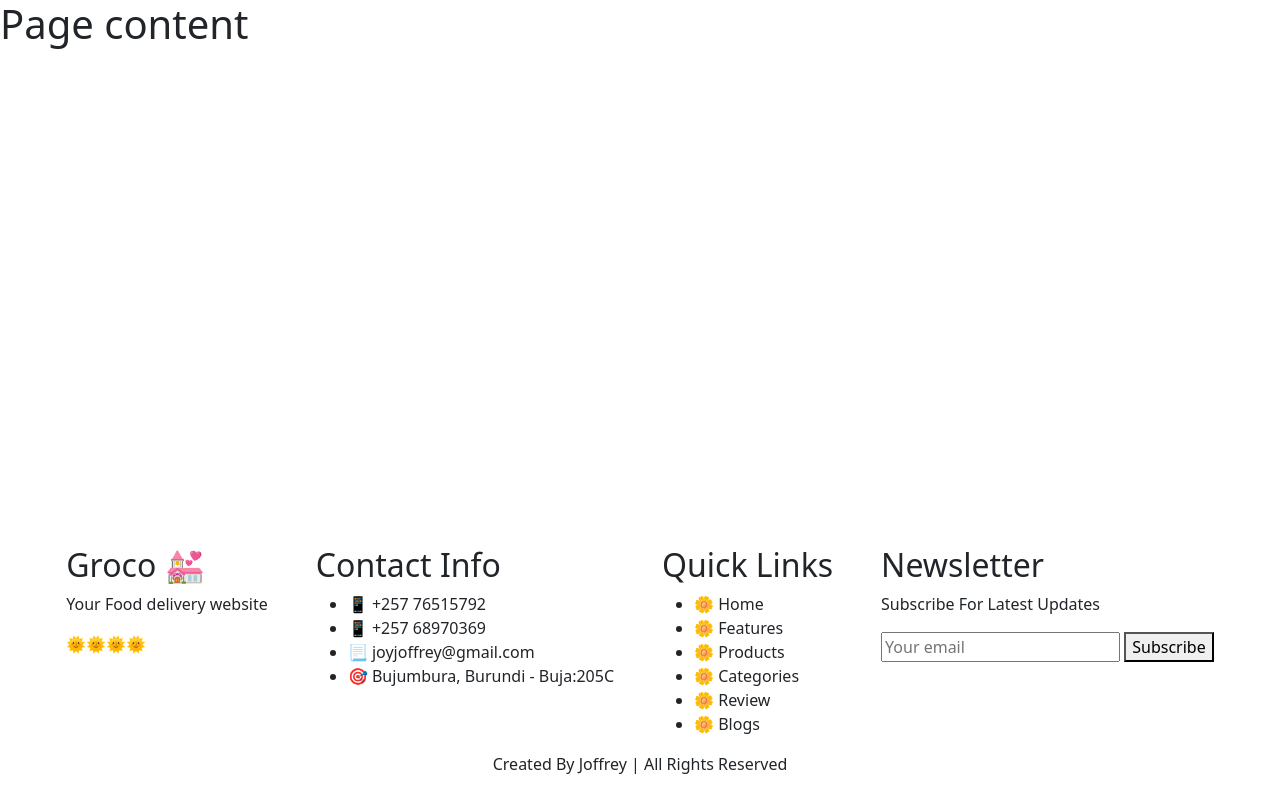
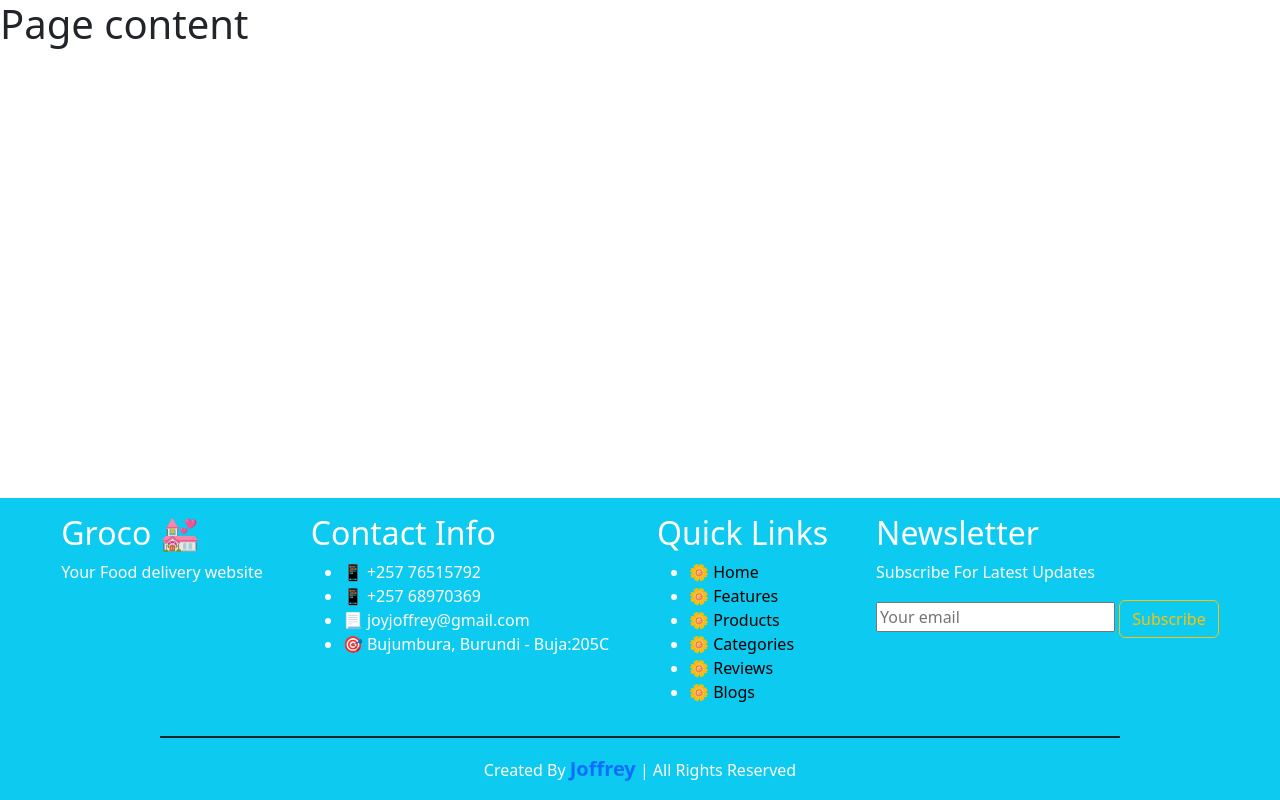
Before and after one commit to joffreynk/footerpageWithBoostrap, a plain HTML site: page index.html in a window 1280 px wide. Drawn offline with nearby package versions, Linux system fonts and the light colour scheme.

Commit message:
finalize footer Page

```diff
--- a/index.html
+++ b/index.html
@@ -3,57 +3,53 @@
   <head>
     <meta charset="utf-8">
     <meta name="viewport" content="width=device-width, initial-scale=1">
-    <title>Bootstrap demo</title>
+    <title>footer page with bootstrap</title>
     <link href="https://cdn.jsdelivr.net/npm/bootstrap@5.3.0-alpha3/dist/css/bootstrap.min.css" rel="stylesheet" integrity="sha384-KK94CHFLLe+nY2dmCWGMq91rCGa5gtU4mk92HdvYe+M/SXH301p5ILy+dN9+nJOZ" crossorigin="anonymous">
   </head>
   <body>
     <section>
       <h1>Page content</h1>
     </section>
-      <section class="position-fixed bottom-0 start-0 end-0 d-flex flex-column ms-xxl-5 mb-lg-4 justify-content-center  align-items-center">
+
+      <section class="position-fixed bottom-0 start-0 end-0 d-flex flex-column bg-info py-3 text-white justify-content-center  align-items-center">
         <div class="d-flex justify-content-between gap-5 align-items-start ">
           <div class="company">
             <h2>Groco <span class="emojis-header">&#128146;</span></h2>
             <p>Your Food delivery website</p>
-            <div class="d-flex">
-              <div class="company-logo">&#127774;</div>
-              <div class="company-logo">&#127774;</div>
-              <div class="company-logo">&#127774;</div>
-              <div class="company-logo">&#127774;</div>
-            </div>
           </div>
-          <div class="contact">
+          <div>
             <h2>Contact Info</h2>
             <ul>
-              <li>&#128241; <span> +257 76515792</span></li>
+              <li>&#128241; <span class="mylink"> +257 76515792</span></li>
               <li>&#128241; <span> +257 68970369</span></li>
               <li>&#128195; <span> joyjoffrey@gmail.com</span></li>
               <li>&#127919; <span> Bujumbura, Burundi - Buja:205C</span></li>
             </ul>
           </div>
-          <div class="links">
+          <div>
             <h2>Quick Links</h2>
             <ul>
-              <li>&#127804; <span>Home</span></li>
-              <li>&#127804; <span>Features</span></li>
-              <li>&#127804; <span>Products</span></li>
-              <li>&#127804; <span>Categories</span></li>
-              <li>&#127804; <span>Review</span></li>
-              <li>&#127804; <span>Blogs</span></li>
+              <li>&#127804; <a class="text-decoration-none text-black " href="/">Home</a></li>
+              <li>&#127804; <a class="text-decoration-none text-black " href="/features">Features</a></li>
+              <li>&#127804; <a class="text-decoration-none text-black " href="/products">Products</a></li>
+              <li>&#127804; <a class="text-decoration-none text-black " href="/categories">Categories</a></li>
+              <li>&#127804; <a class="text-decoration-none text-black " href="/reviews">Reviews</a></li>
+              <li>&#127804; <a class="text-decoration-none text-black " href="/blogs">Blogs</a></li>
             </ul>
           </div>
-          <div class="news">
+          <div>
             <h2>Newsletter</h2>
             <p>Subscribe For Latest Updates</p>
             <input type="email" placeholder="Your email" id="email"/>
-            <button>Subscribe</button>
+            <button class="btn btn-outline-warning">Subscribe</button>
             <div class="paymentCards">
 
             </div>
           </div>
         </div>
-        <div class="copyright">
-          Created By  <span>Joffrey</span> | All Rights Reserved
+        <div  class="bg-dark my-3"  style="width: 75%; height: 2px;"> </div>
+        <div >
+          Created By  <span class="text-primary fs-5 fw-bold">Joffrey</span> | All Rights Reserved
         </div>
       </section>
   </body>
```
